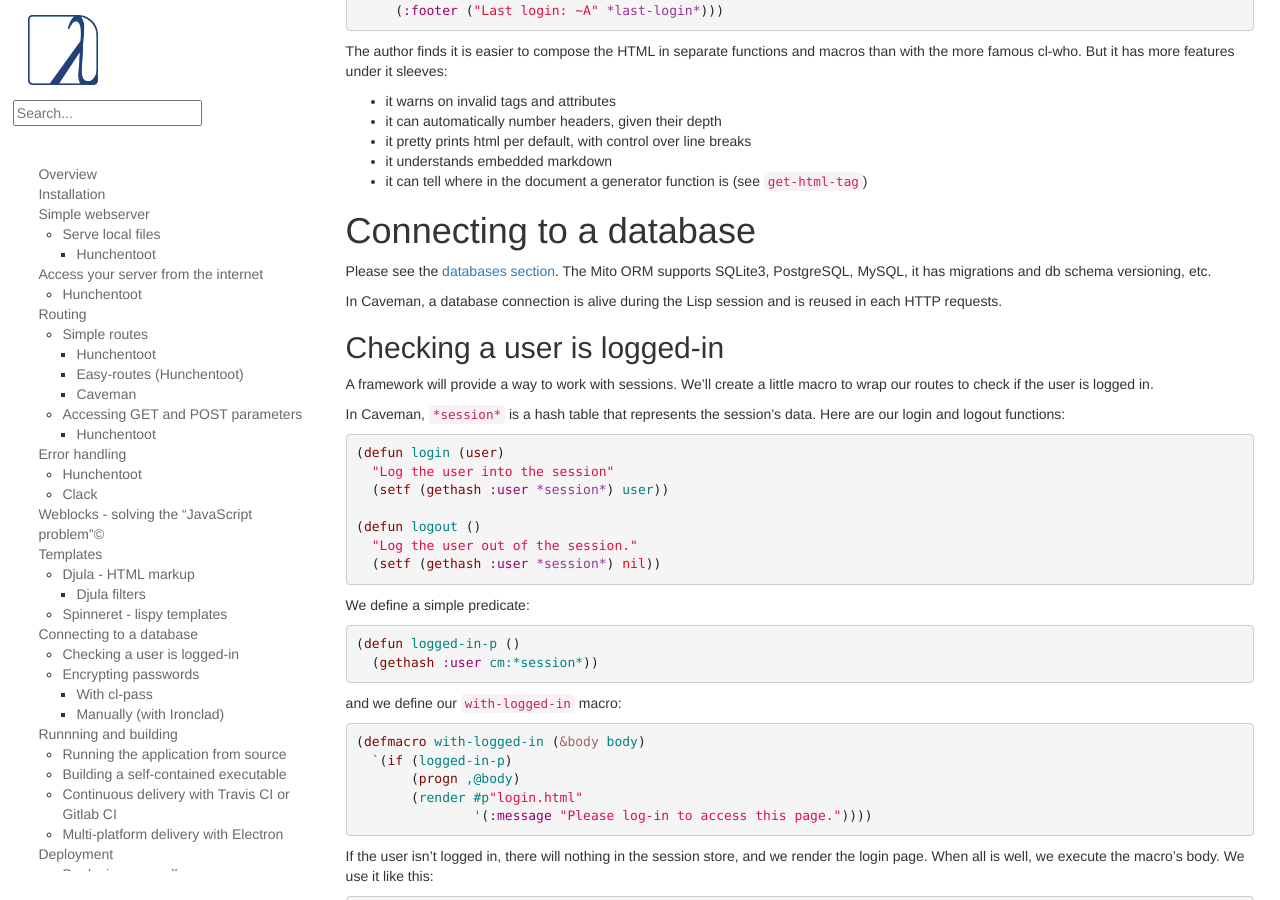
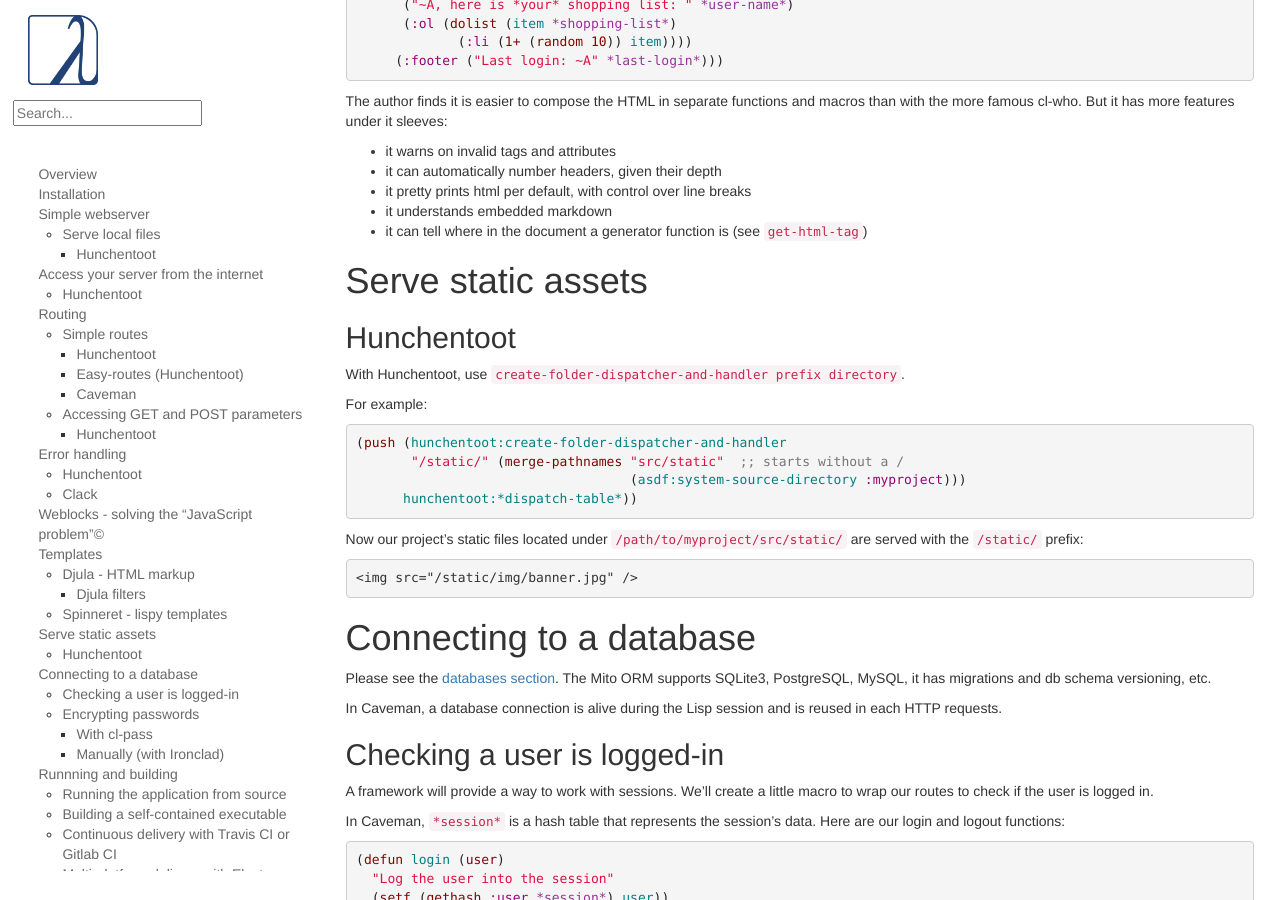
Before and after one commit to LispCookbook/cl-cookbook, a Jekyll site: the page built from web.md, in a window 1280 px wide and 900 px high, scrolled down 10055 px. Built offline with Jekyll 4.4.1, drawn with Linux system fonts in a browser that asks for light colours; some of the changed text lies outside the part shown.

Commit message:
web: serve static assets

````diff
--- a/web.md
+++ b/web.md
@@ -296,11 +296,16 @@ handling extension on top of Hunchentoot. It provides:
 - and decorators.
 
 To use it, don't create a server with `hunchentoot:easy-acceptor` but
-with `easy-routes:routes-acceptor`:
+with `easy-routes:easy-routes-aceptor`:
 
 ~~~lisp
-(setf *server* (make-instance 'easy-routes:routes-acceptor))
+(setf *server* (make-instance 'easy-routes:easy-routes-acceptor))
 ~~~
+
+Note: there is also `routes-acceptor`. The difference is that
+`easy-routes-acceptor` iterates over Hunchentoot's `*dispatch-table*`
+if no route is found by `easy-routes`. That allows us, for example, to
+serve static content the usual way with Hunchentoot.
 
 Then define a route like this:
 
@@ -652,6 +657,28 @@ has more features under it sleeves:
 - it pretty prints html per default, with control over line breaks
 - it understands embedded markdown
 - it can tell where in the document a generator function is (see `get-html-tag`)
+
+# Serve static assets
+
+## Hunchentoot
+
+With Hunchentoot, use `create-folder-dispatcher-and-handler prefix directory`.
+
+For example:
+
+~~~lisp
+(push (hunchentoot:create-folder-dispatcher-and-handler
+       "/static/" (merge-pathnames "src/static"  ;; starts without a /
+                                   (asdf:system-source-directory :myproject)))
+      hunchentoot:*dispatch-table*))
+~~~
+
+Now our project's static files located under
+`/path/to/myproject/src/static/` are served with the `/static/` prefix:
+
+```html
+<img src="/static/img/banner.jpg" />
+```
 
 
 # Connecting to a database
````
